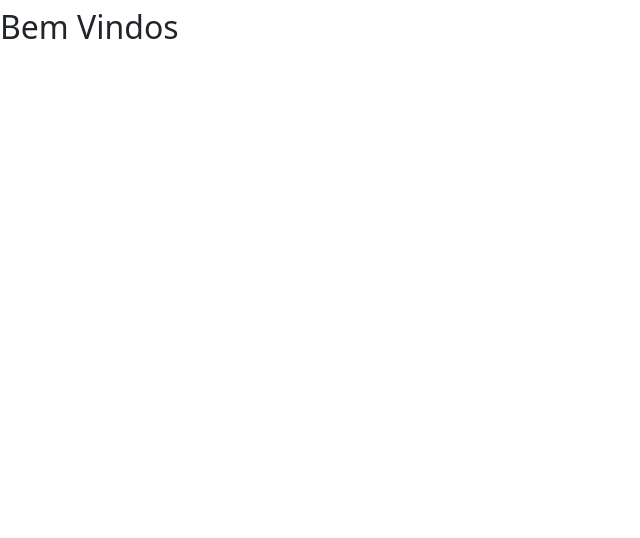
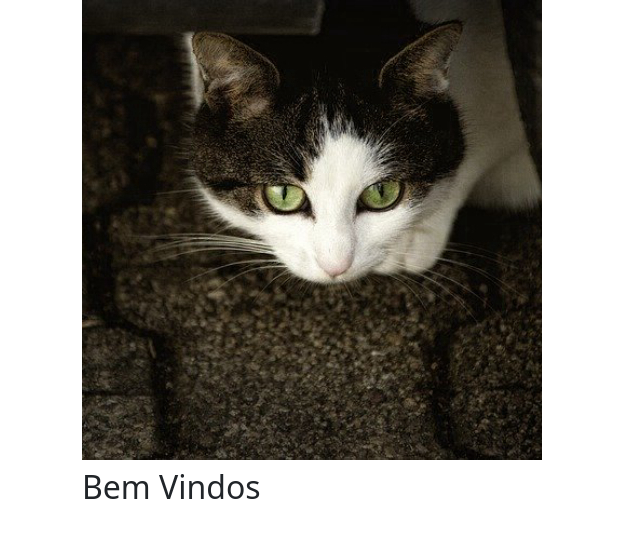
Before and after one commit to AzevedoGabriel/gatitobook, an Angular app: page /home in a window 1280 px wide. Shown: the top 538 px of the page, without its empty margins (0-640 px from the left). Built offline with nearby package versions, Linux system fonts and the light colour scheme.

Commit message:
created home route

```diff
--- a/src/app/app.component.html
+++ b/src/app/app.component.html
@@ -1 +1 @@
-<app-home></app-home>
+<router-outlet></router-outlet>
--- a/src/app/app.module.ts
+++ b/src/app/app.module.ts
@@ -12,7 +12,6 @@ import { HomeModule } from './home/home.module';
   imports: [
     BrowserModule,
     AppRoutingModule,
-    HomeModule
   ],
   providers: [],
   bootstrap: [AppComponent]
--- a/src/app/home/home-routing.module.ts
+++ b/src/app/home/home-routing.module.ts
@@ -1,7 +1,13 @@
 import { NgModule } from '@angular/core';
 import { RouterModule, Routes } from '@angular/router';
+import { HomeComponent } from './home.component';
 
-const routes: Routes = [];
+const routes: Routes = [
+  {
+    path: '',
+    component: HomeComponent
+  }
+];
 
 @NgModule({
   imports: [RouterModule.forChild(routes)],
--- a/src/app/home/home.component.html
+++ b/src/app/home/home.component.html
@@ -1,10 +1,10 @@
-<div class="constainer">
+<div class="container">
   <div clas="row">
     <div class="col-md-6 mb-2">
       <img
-        class="img-fluid d-none d-sm-bock"
+        class="img-fluid d-none d-sm-block"
         src="assets/img/home.jpg"
-        alt="Imagem de gato para boas vindas">
+        alt="Imagem de gato para boas vindas" />
     </div>
     <div class="col-md-6">
       <h2>Bem Vindos</h2>
```
